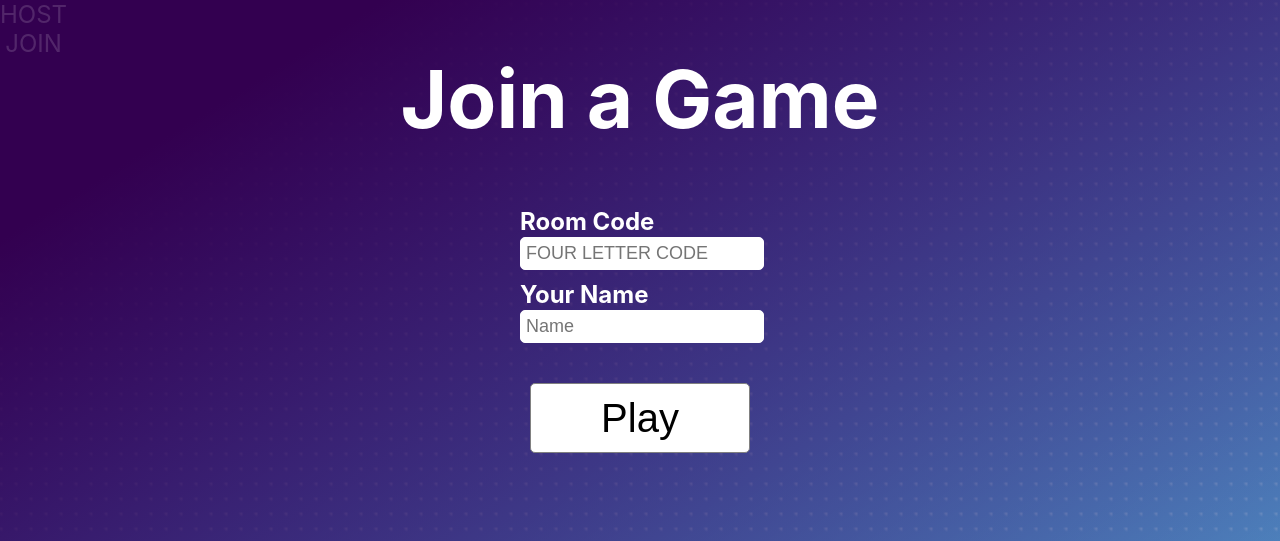
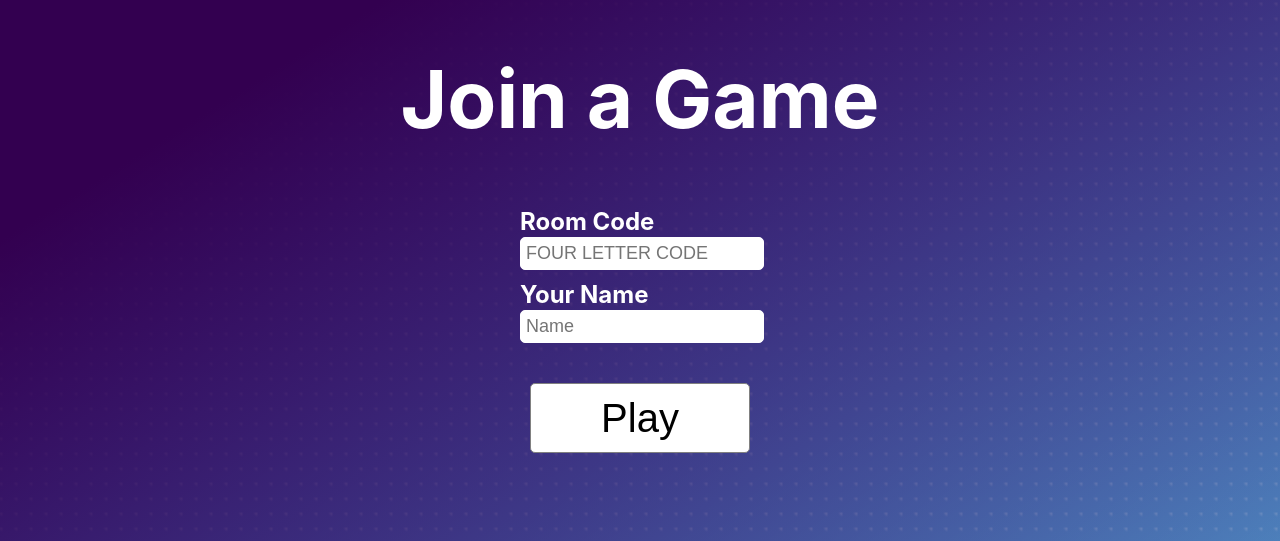
Before and after one commit to simondiep/quiplash-js, a React (Create React App) app: page / in a window 1280 px wide. Shown: the top 541 px of the page. Built offline with nearby package versions, Linux system fonts and the light colour scheme.

Commit message:
Remove quick-links from player screen

```diff
--- a/src/pages/player/JoinGame.jsx
+++ b/src/pages/player/JoinGame.jsx
@@ -1,6 +1,5 @@
 import React from "react";
 import { withRouter } from "react-router";
-import { Link } from "react-router-dom";
 import { initializePlayerSocketIoConnection } from "../../SocketIoConnection";
 import "./JoinGame.css";
 
@@ -43,13 +42,6 @@ class JoinGame extends React.Component {
 
   render() {
     return (
-      <div>
-        {/* For easier testing */}
-        <div className="quick-links-container">
-          <Link to="/create">HOST</Link>
-          <br />
-          <Link to="/">JOIN</Link>
-        </div>
       <form onSubmit={this.handleJoinClick}>
         <h1>Join a Game</h1>
         <div className="join-game-container">
@@ -76,7 +68,6 @@ class JoinGame extends React.Component {
         </button>
         <div>{this.state.errorMessage}</div>
       </form>
-      </div>
     );
   }
 }
```
Lines whose indentation alone changed are shown as unchanged.
